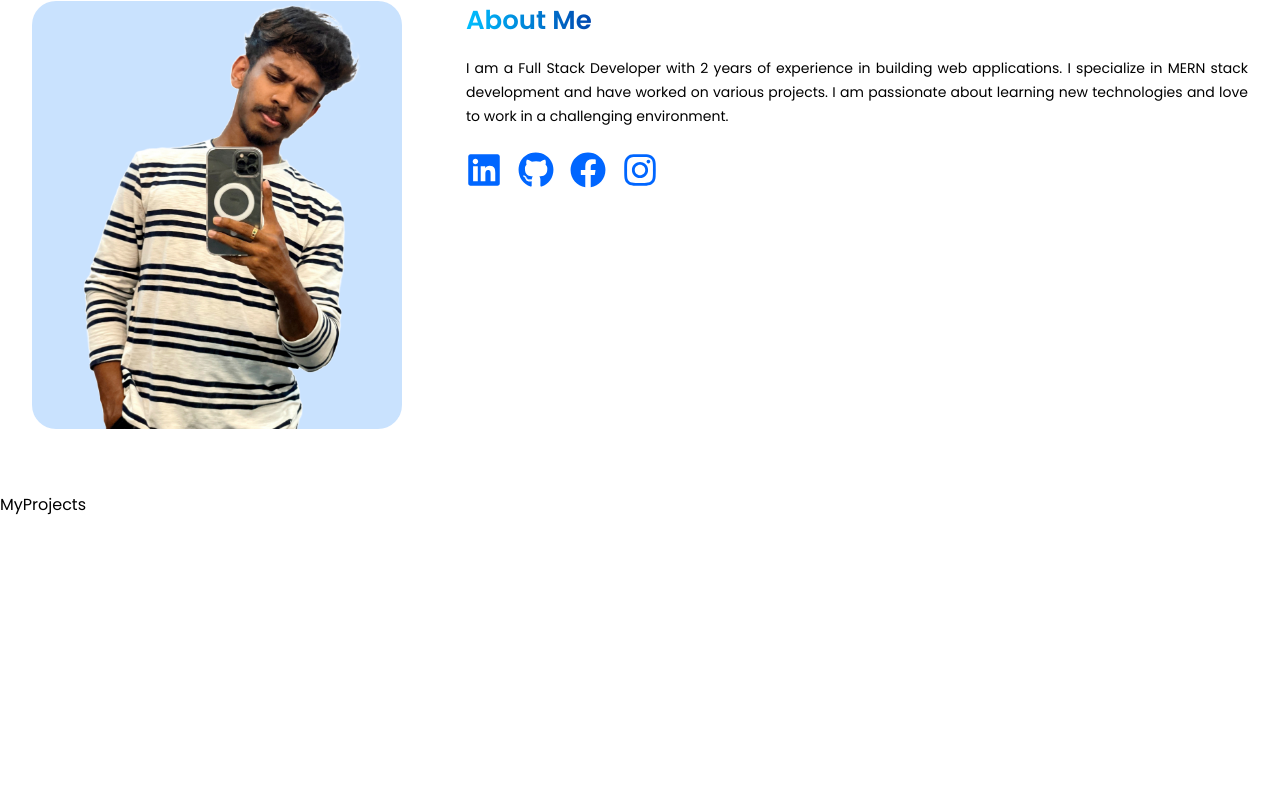
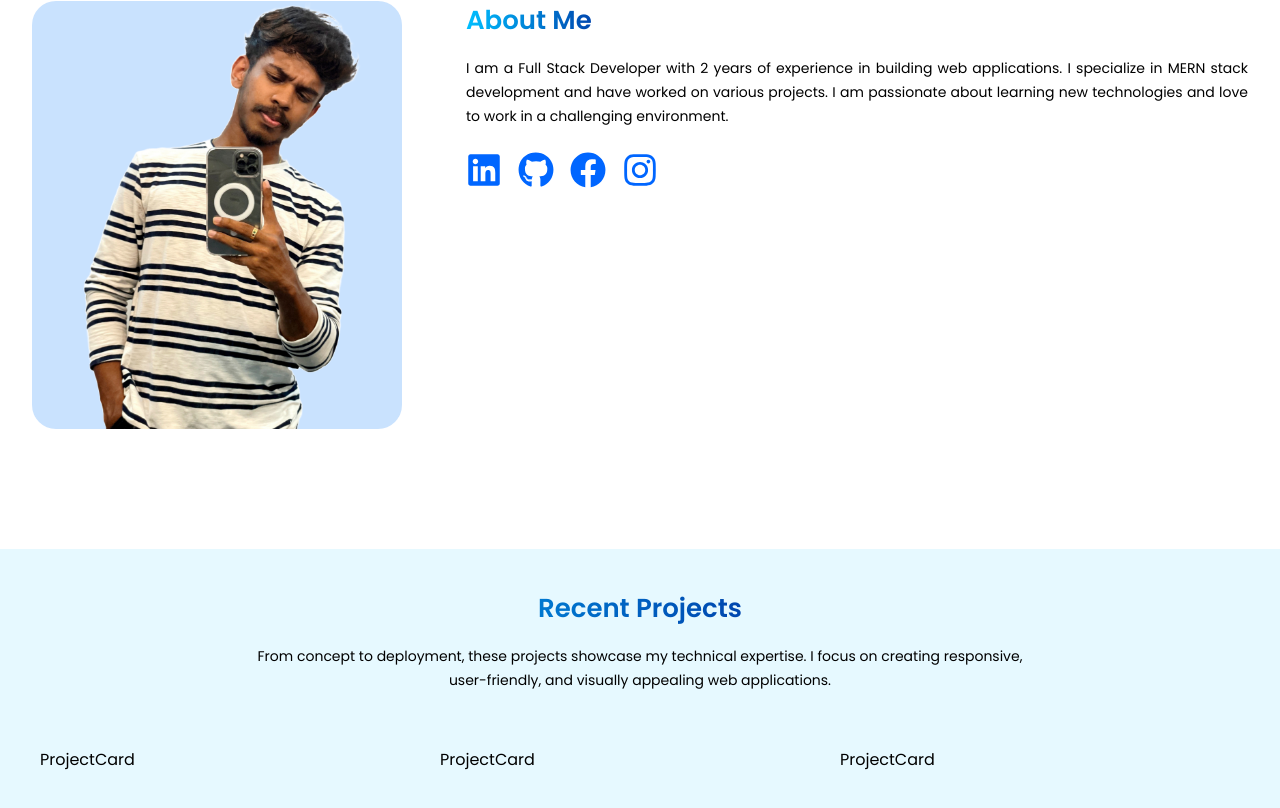
Before and after one commit to Eshan-Nayanapriya/Eshan_Nayanapriya.github.io, a React (Vite) app: page / in a window 1280 px wide. Shown: the part 1362-2170 px from the top of the page. Before the commit the page ends 1879 px from the top, so only its background shows below. Built offline with nearby package versions, Linux system fonts and the light colour scheme.

Commit message:
Add embla-carousel-react for project carousel; implement MyProjects section with ProjectCard component

```diff
--- a/package.json
+++ b/package.json
@@ -10,6 +10,7 @@
     "preview": "vite preview"
   },
   "dependencies": {
+    "embla-carousel-react": "^8.5.2",
     "framer-motion": "^12.4.5",
     "react": "^19.0.0",
     "react-dom": "^19.0.0",
--- /dev/null
+++ b/src/components/ProjectCard.jsx
@@ -0,0 +1,10 @@
+/* eslint-disable react/prop-types */
+import React from 'react'
+
+const ProjectCard = ({imgUrl, title, tags}) => {
+  return (
+    <div>ProjectCard</div>
+  )
+}
+
+export default ProjectCard
--- a/src/sections/MyProjects.jsx
+++ b/src/sections/MyProjects.jsx
@@ -1,8 +1,57 @@
-import React from 'react'
+import React from 'react';
+
+import useEmblaCarousel from 'embla-carousel-react';
+import { useEffect, useState } from 'react';
+import { useCallback } from 'react';
+import { IoIosArrowForward } from 'react-icons/io';
+import { PROJECTS } from '../utils/data';
+import { div } from 'framer-motion/client';
+import ProjectCard from '../components/ProjectCard';
 
 const MyProjects = () => {
+    const [emblaRef, emblaApi] = useEmblaCarousel({ loop: true, align: 'start' });
+    const [canScrollPrev, setCanScrollPrev] = useState(false);
+    const [canScrollNext, setCanScrollNext] = useState(false);
+
+    const updateScrollBtns = useCallback(() => {
+        if (!emblaApi) return;
+        setCanScrollPrev(emblaApi.canScrollPrev());
+        setCanScrollNext(emblaApi.canScrollNext());
+    }, [emblaApi]);
+
   return (
-    <div>MyProjects</div>
+    <section id='projects' className='bg-background mt-14'>
+        <div className='container mx-auto px-8 md:px-10 py-10'>
+            <div className='w-full lg:w-[60vw] mx-auto'>
+                <h4 className='section-title'>Recent Projects</h4>
+
+                <p className='text-sm text-center mt-4 leading-6'>
+                    From concept to deployment, these projects showcase my technical expertise.
+                    I focus on creating responsive, user-friendly, and visually appealing web applications.
+                </p>
+            </div>
+
+            <div className='relative'>
+                <div className='overflow-hidden' ref={emblaRef}>
+                    <div className='flex pt-14 pb-8'>
+                        {PROJECTS.map((project) => (
+                            <div
+                                key={project.id}
+                                className='min-w-[100%] sm:min-w-[50%] lg:min-w-[33.3333%]'
+                                >
+                                    <ProjectCard
+                                        key={project.id}
+                                        title={project.title}
+                                        imgUrl={project.image}
+                                        tags={project.tags}
+                                        />
+                                </div>
+                        ))}
+                    </div>
+                </div>
+            </div>
+        </div>
+    </section>
   )
 }
 
--- a/src/utils/data.js
+++ b/src/utils/data.js
@@ -15,6 +15,8 @@ import { SiExpress, SiMongodb, SiMysql, SiWebpack } from 'react-icons/si';
 import { VscVscode, VscCommentUnresolved, VscTerminalPowershell } from 'react-icons/vsc';
 import { FaGitAlt,FaXTwitter, FaDribbble } from 'react-icons/fa6';
 import { MdGroups3 } from 'react-icons/md';
+import IMG_1 from '../assets/images/icon_6.png';
+
 
 //project image imports
 //import IMG_1 from '../assets/images/IMG_1.jpg';
@@ -75,42 +77,42 @@ export const PROJECTS = [
     {
         id: 1,
         title: "Project 1",
-        //image: IMG_1,
+        image: IMG_1,
         tags: ["React", "Node.js", "Express", "MongoDB"],
         description: "This is a project description. This is a project description. This is a project description. This is a project description.",
     },
     {
         id: 2,
         title: "Project 2",
-        //image: IMG_1,
+        image: IMG_1,
         tags: ["React", "Node.js", "Express", "MongoDB"],
         description: "This is a project description. This is a project description. This is a project description. This is a project description.",
     },
     {
         id: 3,
         title: "Project 3",
-        //image: IMG_1,
+        image: IMG_1,
         tags: ["React", "Node.js", "Express", "MongoDB"],
         description: "This is a project description. This is a project description. This is a project description. This is a project description.",
     },
     {
         id: 4,
         title: "Project 4",
-        //image: IMG_1,
+        image: IMG_1,
         tags: ["React", "Node.js", "Express", "MongoDB"],
         description: "This is a project description. This is a project description. This is a project description. This is a project description.",
     },
     {
         id: 5,
         title: "Project 5",
-        //image: IMG_1,
+        image: IMG_1,
         tags: ["React", "Node.js", "Express", "MongoDB"],
         description: "This is a project description. This is a project description. This is a project description. This is a project description.",
     },
     {
         id: 6,
         title: "Project 6",
-        //image: IMG_1,
+        image: IMG_1,
         tags: ["React", "Node.js", "Express", "MongoDB"],
         description: "This is a project description. This is a project description. This is a project description. This is a project description.",
     }
```
Also changed, not shown: src/assets/images/logo.png, 1 other file (tests, documents, lock files or other folders).
